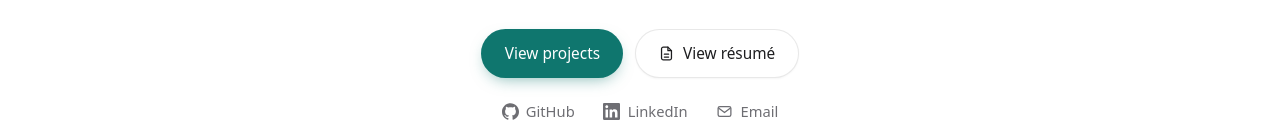
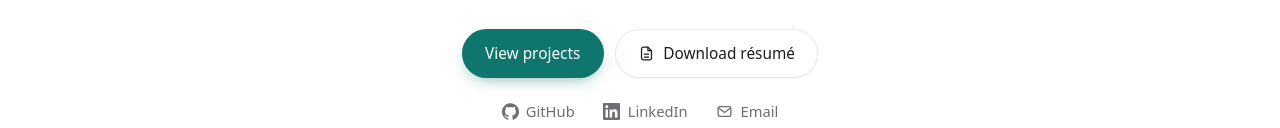
Before and after one commit to Shameem123123/shameem123123.github.io, a plain HTML site: page index.html in a window 1280 px wide. Shown: the part 436-564 px from the top of the page. Drawn offline with Linux system fonts and the light colour scheme.

Commit message:
Add files via upload

```diff
--- a/index.html
+++ b/index.html
@@ -119,7 +119,7 @@
   <p class="sub reveal">Junior Python and Django developer from Calicut, Kerala. I build complete web applications, from the database to the user interface.</p>
   <p class="cta reveal">
     <a class="btn primary" href="#projects">View projects</a>
-    <a class="btn" href="Shameemul_Hassan_Resume.pdf" target="_blank" rel="noopener"><svg class="ico" viewBox="0 0 24 24" aria-hidden="true" fill="none" stroke="currentColor" stroke-width="1.8" stroke-linecap="round" stroke-linejoin="round"><path d="M14 3H7.5A2.5 2.5 0 0 0 5 5.5v13A2.5 2.5 0 0 0 7.5 21h9a2.5 2.5 0 0 0 2.5-2.5V8z"/><path d="M14 3v5h5M9 13h6M9 17h6"/></svg>View résumé</a>
+    <a class="btn" href="Shameemul_Hassan_Resume.pdf" download="Shameemul_Hassan_Resume.pdf"><svg class="ico" viewBox="0 0 24 24" aria-hidden="true" fill="none" stroke="currentColor" stroke-width="1.8" stroke-linecap="round" stroke-linejoin="round"><path d="M14 3H7.5A2.5 2.5 0 0 0 5 5.5v13A2.5 2.5 0 0 0 7.5 21h9a2.5 2.5 0 0 0 2.5-2.5V8z"/><path d="M14 3v5h5M9 13h6M9 17h6"/></svg>Download résumé</a>
   </p>
   <p class="social reveal">
     <a href="https://github.com/shameem123123" rel="me noopener" target="_blank"><svg class="ico" viewBox="0 0 24 24" aria-hidden="true"><path d="M12 .297c-6.63 0-12 5.373-12 12 0 5.303 3.438 9.8 8.205 11.385.6.113.82-.258.82-.577 0-.285-.01-1.04-.015-2.04-3.338.724-4.042-1.61-4.042-1.61C4.422 18.07 3.633 17.7 3.633 17.7c-1.087-.744.084-.729.084-.729 1.205.084 1.838 1.236 1.838 1.236 1.07 1.835 2.809 1.305 3.495.998.108-.776.417-1.305.76-1.605-2.665-.3-5.466-1.332-5.466-5.93 0-1.31.465-2.38 1.235-3.22-.135-.303-.54-1.523.105-3.176 0 0 1.005-.322 3.3 1.23.96-.267 1.98-.399 3-.405 1.02.006 2.04.138 3 .405 2.28-1.552 3.285-1.23 3.285-1.23.645 1.653.24 2.873.12 3.176.765.84 1.23 1.91 1.23 3.22 0 4.61-2.805 5.625-5.475 5.92.42.36.81 1.096.81 2.22 0 1.606-.015 2.896-.015 3.286 0 .315.21.69.825.57C20.565 22.092 24 17.592 24 12.297c0-6.627-5.373-12-12-12"/></svg>GitHub</a>
@@ -232,7 +232,7 @@
     <li class="reveal"><span class="when">Expected 2027</span><div><h3>Master of Computer Applications (MCA)</h3><p>University of Calicut</p></div></li>
     <li class="reveal"><span class="when">2022 – 2025</span><div><h3>Bachelor of Computer Applications (BCA)</h3><p>University of Calicut</p></div></li>
   </ol>
-  <p class="cv reveal"><a class="btn" href="Shameemul_Hassan_Resume.pdf" target="_blank" rel="noopener"><svg class="ico" viewBox="0 0 24 24" aria-hidden="true" fill="none" stroke="currentColor" stroke-width="1.8" stroke-linecap="round" stroke-linejoin="round"><path d="M14 3H7.5A2.5 2.5 0 0 0 5 5.5v13A2.5 2.5 0 0 0 7.5 21h9a2.5 2.5 0 0 0 2.5-2.5V8z"/><path d="M14 3v5h5M9 13h6M9 17h6"/></svg>View résumé (PDF)</a></p>
+  <p class="cv reveal"><a class="btn" href="Shameemul_Hassan_Resume.pdf" download="Shameemul_Hassan_Resume.pdf"><svg class="ico" viewBox="0 0 24 24" aria-hidden="true" fill="none" stroke="currentColor" stroke-width="1.8" stroke-linecap="round" stroke-linejoin="round"><path d="M14 3H7.5A2.5 2.5 0 0 0 5 5.5v13A2.5 2.5 0 0 0 7.5 21h9a2.5 2.5 0 0 0 2.5-2.5V8z"/><path d="M14 3v5h5M9 13h6M9 17h6"/></svg>Download résumé (PDF)</a></p>
 </section>
 
 <!-- FAQ -->
@@ -262,13 +262,13 @@
 
 <!-- CONTACT -->
 <section id="contact" class="block contact">
-  <h2 class="reveal">Contact</h2>
-  <p class="sub reveal">I am open to junior Python and Django developer roles. Feel free to get in touch.</p>
+  <h2 class="reveal">Let’s talk.</h2>
+  <p class="sub reveal">If you’re hiring for a junior Python or Django role, I’d love to hear from you.</p>
   <p class="cta reveal"><a class="btn primary" href="mailto:shameemulhassan87@gmail.com"><svg class="ico" viewBox="0 0 24 24" aria-hidden="true" fill="none" stroke="currentColor" stroke-width="1.8" stroke-linecap="round" stroke-linejoin="round"><rect x="3" y="5" width="18" height="14" rx="2.5"/><path d="m4 7.5 8 6 8-6"/></svg>shameemulhassan87@gmail.com</a></p>
   <p class="cta reveal">
     <a class="btn" href="https://www.linkedin.com/in/shameemul-hassan-p" rel="me noopener" target="_blank"><svg class="ico" viewBox="0 0 24 24" aria-hidden="true"><path d="M20.447 20.452h-3.554v-5.569c0-1.328-.027-3.037-1.852-3.037-1.853 0-2.136 1.445-2.136 2.939v5.667H9.351V9h3.414v1.561h.046c.477-.9 1.637-1.85 3.37-1.85 3.601 0 4.267 2.37 4.267 5.455v6.286zM5.337 7.433c-1.144 0-2.063-.926-2.063-2.065 0-1.138.92-2.063 2.063-2.063 1.14 0 2.064.925 2.064 2.063 0 1.139-.925 2.065-2.064 2.065zm1.782 13.019H3.555V9h3.564v11.452zM22.225 0H1.771C.792 0 0 .774 0 1.729v20.542C0 23.227.792 24 1.771 24h20.451C23.2 24 24 23.227 24 22.271V1.729C24 .774 23.2 0 22.222 0h.003z"/></svg>LinkedIn</a>
     <a class="btn" href="https://github.com/shameem123123" rel="me noopener" target="_blank"><svg class="ico" viewBox="0 0 24 24" aria-hidden="true"><path d="M12 .297c-6.63 0-12 5.373-12 12 0 5.303 3.438 9.8 8.205 11.385.6.113.82-.258.82-.577 0-.285-.01-1.04-.015-2.04-3.338.724-4.042-1.61-4.042-1.61C4.422 18.07 3.633 17.7 3.633 17.7c-1.087-.744.084-.729.084-.729 1.205.084 1.838 1.236 1.838 1.236 1.07 1.835 2.809 1.305 3.495.998.108-.776.417-1.305.76-1.605-2.665-.3-5.466-1.332-5.466-5.93 0-1.31.465-2.38 1.235-3.22-.135-.303-.54-1.523.105-3.176 0 0 1.005-.322 3.3 1.23.96-.267 1.98-.399 3-.405 1.02.006 2.04.138 3 .405 2.28-1.552 3.285-1.23 3.285-1.23.645 1.653.24 2.873.12 3.176.765.84 1.23 1.91 1.23 3.22 0 4.61-2.805 5.625-5.475 5.92.42.36.81 1.096.81 2.22 0 1.606-.015 2.896-.015 3.286 0 .315.21.69.825.57C20.565 22.092 24 17.592 24 12.297c0-6.627-5.373-12-12-12"/></svg>GitHub</a>
-    <a class="btn" href="Shameemul_Hassan_Resume.pdf" target="_blank" rel="noopener"><svg class="ico" viewBox="0 0 24 24" aria-hidden="true" fill="none" stroke="currentColor" stroke-width="1.8" stroke-linecap="round" stroke-linejoin="round"><path d="M14 3H7.5A2.5 2.5 0 0 0 5 5.5v13A2.5 2.5 0 0 0 7.5 21h9a2.5 2.5 0 0 0 2.5-2.5V8z"/><path d="M14 3v5h5M9 13h6M9 17h6"/></svg>Résumé</a>
+    <a class="btn" href="Shameemul_Hassan_Resume.pdf" download="Shameemul_Hassan_Resume.pdf"><svg class="ico" viewBox="0 0 24 24" aria-hidden="true" fill="none" stroke="currentColor" stroke-width="1.8" stroke-linecap="round" stroke-linejoin="round"><path d="M14 3H7.5A2.5 2.5 0 0 0 5 5.5v13A2.5 2.5 0 0 0 7.5 21h9a2.5 2.5 0 0 0 2.5-2.5V8z"/><path d="M14 3v5h5M9 13h6M9 17h6"/></svg>Résumé</a>
   </p>
   <p class="loc reveal">Calicut, Kerala, India</p>
 </section>
```
Also changed, not shown: 1 other file.
